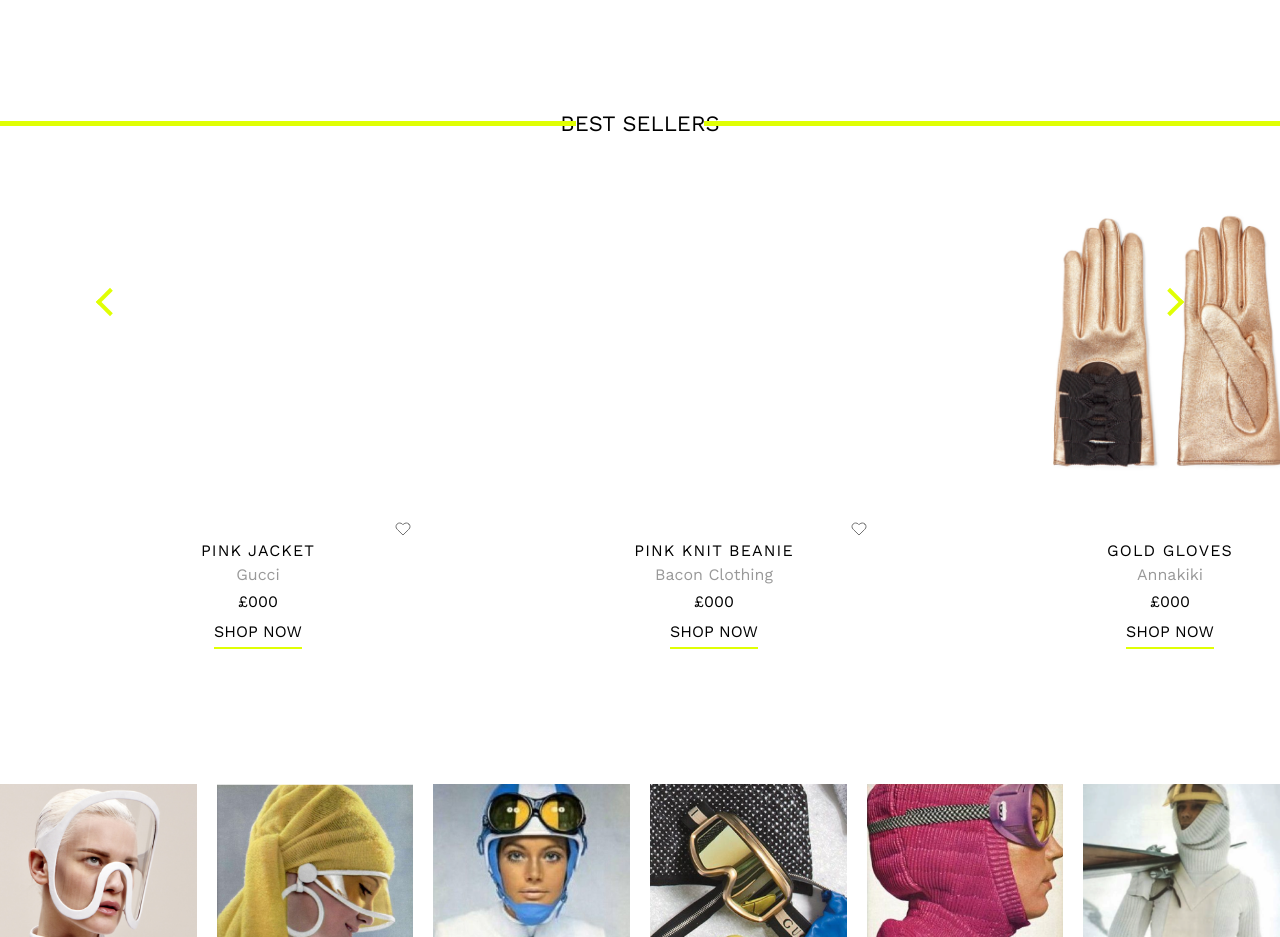
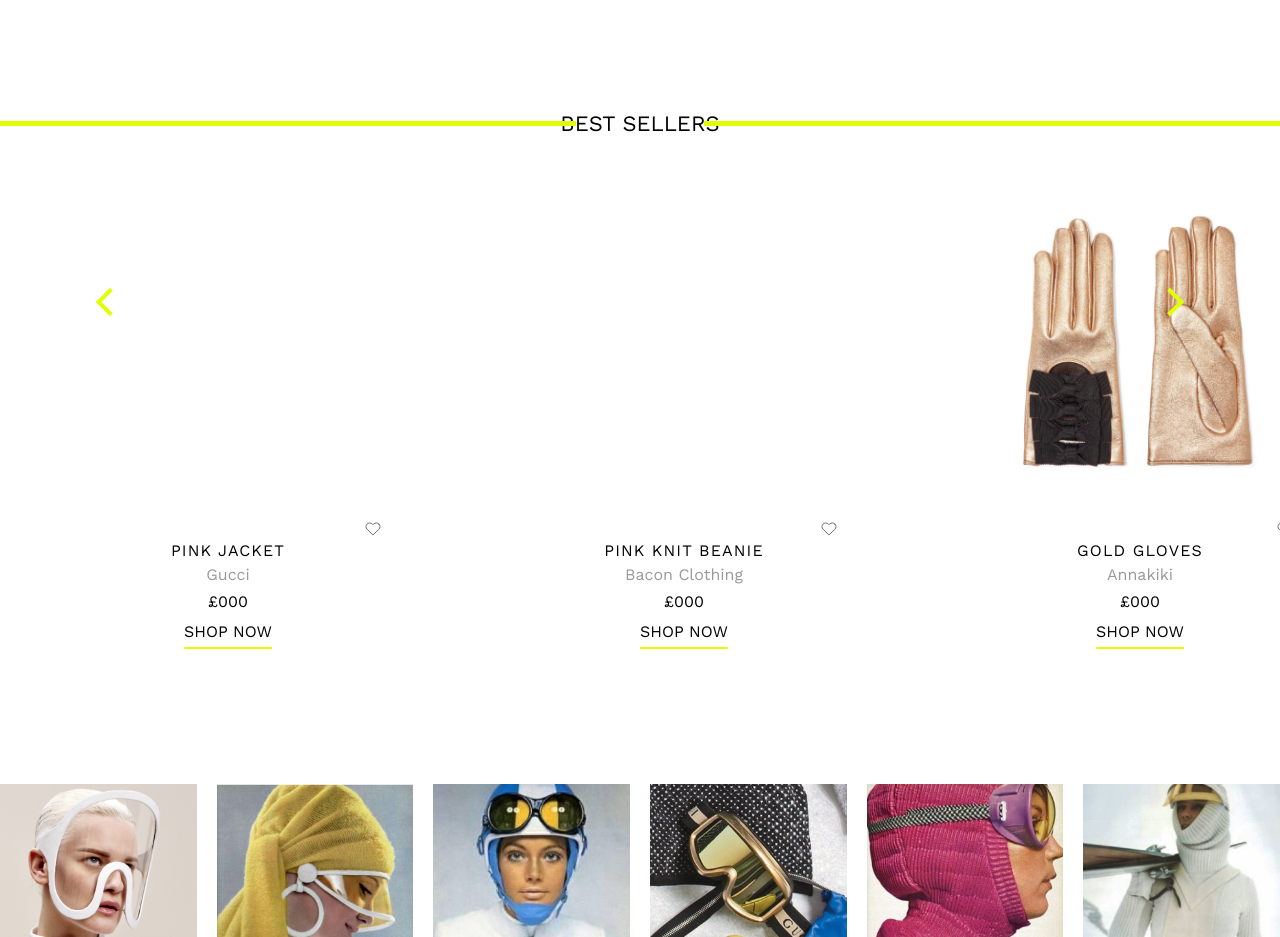
Before and after one commit to aitaj/coibirdtest, a plain HTML site: page index.html in a window 1280 px wide. Shown: the part 2720-3657 px from the top of the page. Drawn offline with nearby package versions, Linux system fonts and the light colour scheme; files that its build step writes are made by us from their sources.

Commit message:
bestsellers margin deleted

```diff
--- a/assets/scss/partials/pages/home/_bestsellers.scss
+++ b/assets/scss/partials/pages/home/_bestsellers.scss
@@ -49,15 +49,7 @@ section#bestsellers {
 
     .product {
       padding: 30px 70px;
-      &:first-child {
-        margin-left: 30px;
-        @include mq-tablet {
-          margin-left: 0px;
-        }
-        @include mq-small {
-          margin-left: 0px;
-        }
-      }
+
       @include mq-tablet {
         padding: 30px;
       }
```
